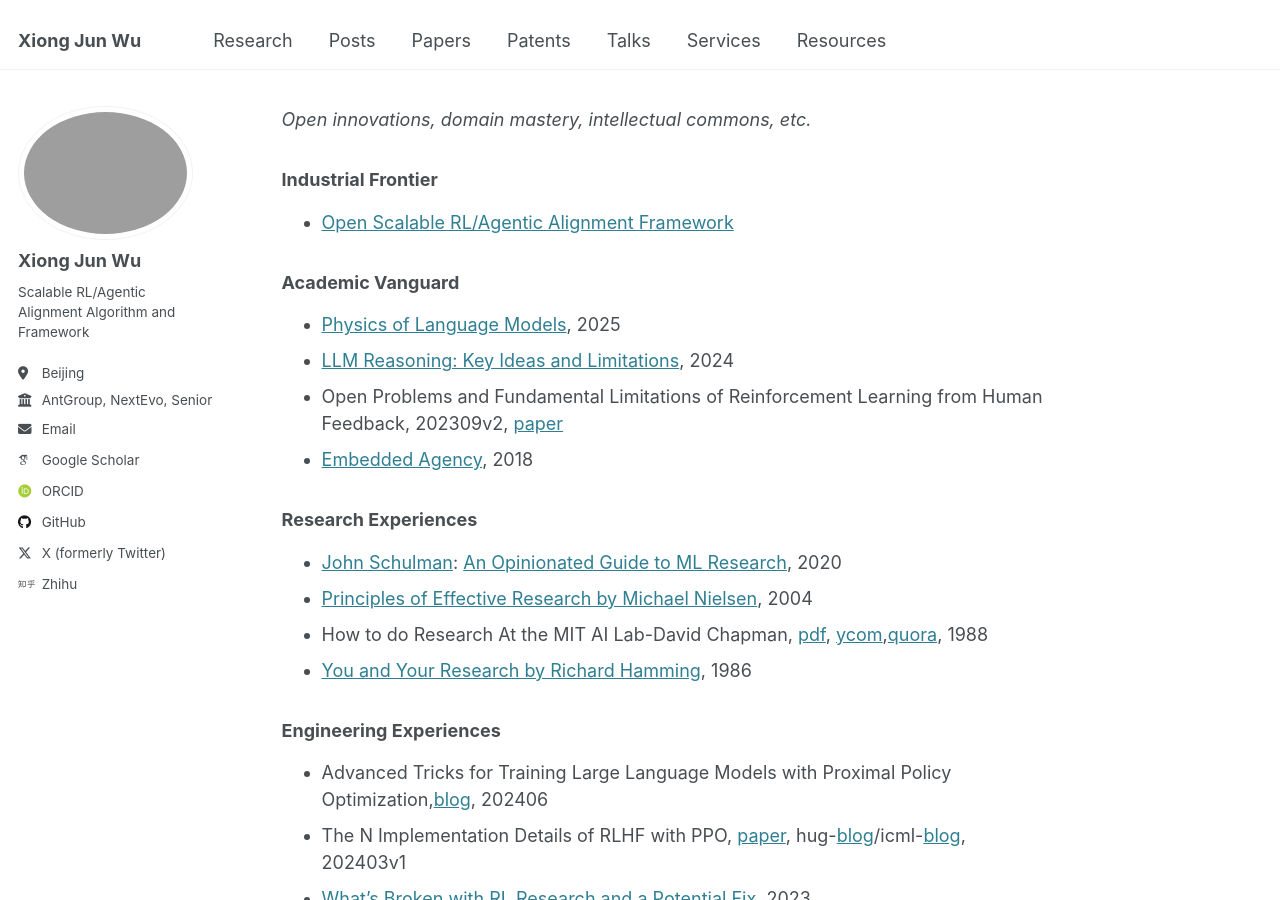
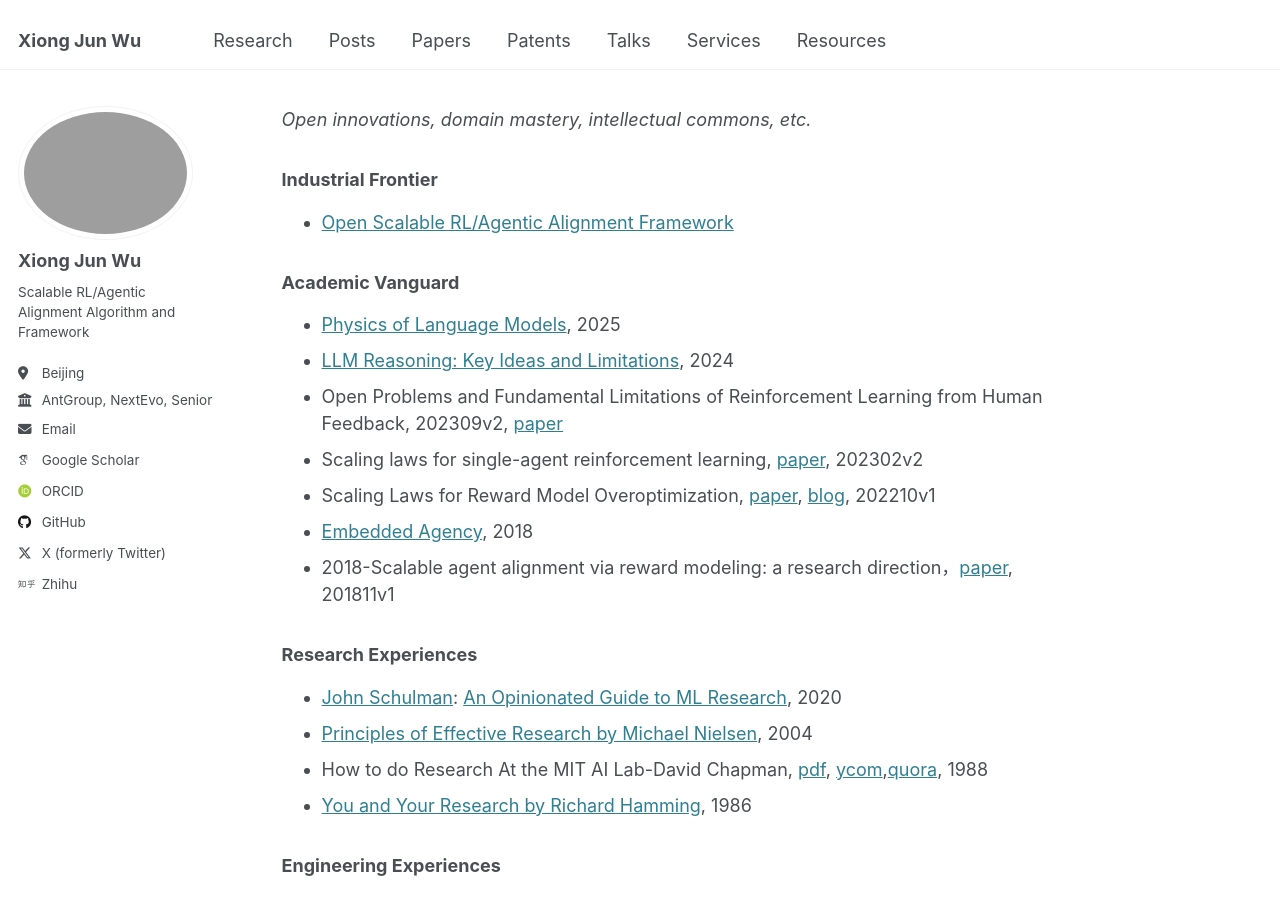
Before and after one commit to junwuxgi/junwuxgi.github.io, a Jekyll site: the page built from resources.md, in a window 1280 px wide and 900 px high. Built offline with Jekyll 4.4.1, drawn with Linux system fonts in a browser that asks for light colours; some web fonts are replaced; our own code applies the rules of GitHub Pages for plain Markdown files.

Commit message:
update config

```diff
--- a/resources.md
+++ b/resources.md
@@ -9,7 +9,10 @@
 * [Physics of Language Models](https://link.zhihu.com/?target=https%3A//physics.allen-zhu.com/home), 2025
 * [LLM Reasoning: Key Ideas and Limitations](https://dennyzhou.github.io/LLM-Reasoning-Berkeley.pdf), 2024
 * Open Problems and Fundamental Limitations of Reinforcement Learning from Human Feedback, 202309v2, [paper](https://arxiv.org/pdf/2307.15217.pdf)
+* Scaling laws for single-agent reinforcement learning, [paper](https://arxiv.org/pdf/2301.13442.pdf),  202302v2
+* Scaling Laws for Reward Model Overoptimization, [paper](https://arxiv.org/pdf/2210.10760.pdf), [blog](https://openai.com/research/scaling-laws-for-reward-model-overoptimization), 202210v1
 * [Embedded Agency](https://www.lesswrong.com/posts/i3BTagvt3HbPMx6PN/embedded-agency-full-text-version), 2018
+* 2018-Scalable agent alignment via reward modeling: a research direction，[paper](https://arxiv.org/pdf/1811.07871.pdf), 201811v1
 
 ### Research Experiences
 
```
